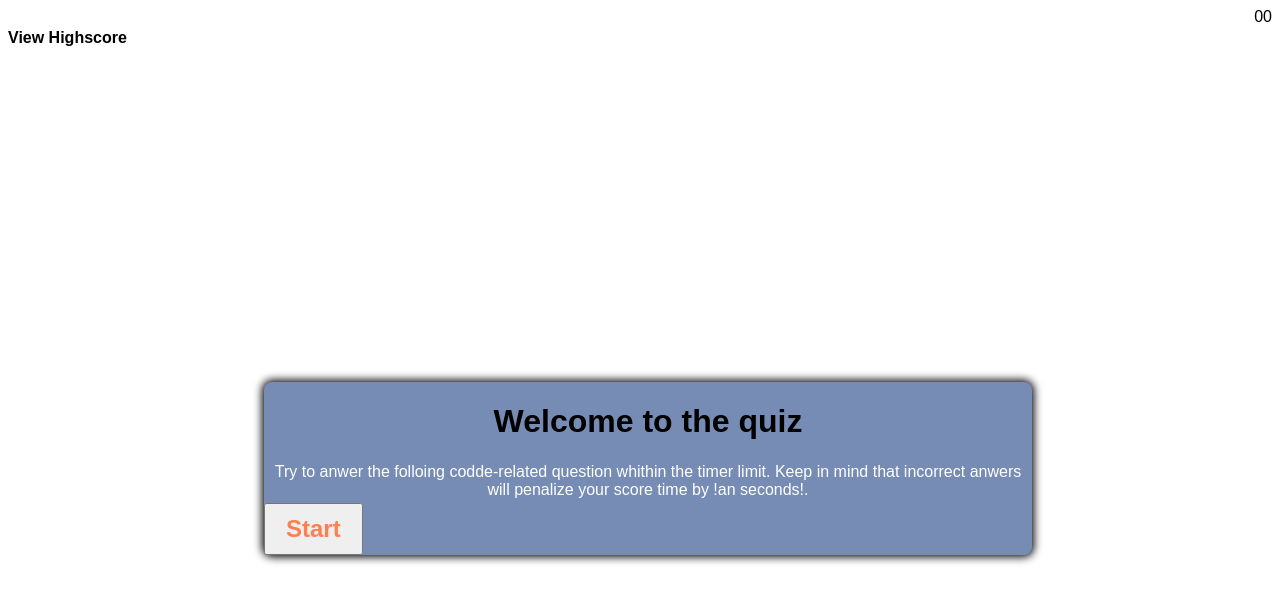
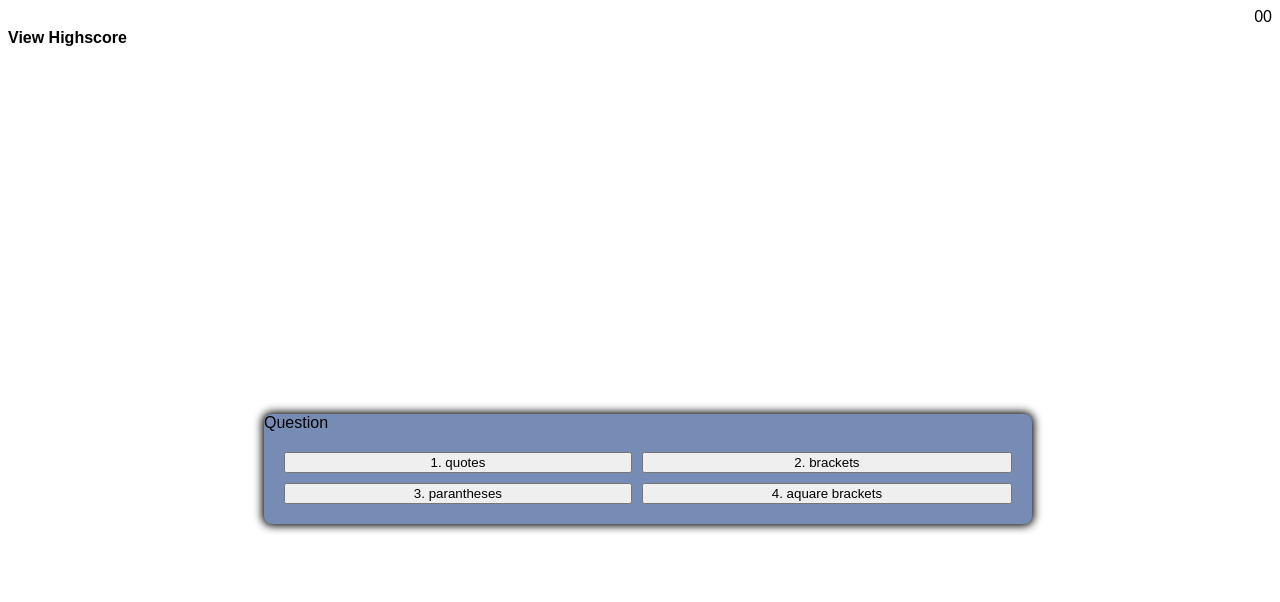
Before and after one commit to will198735/super-timed-quiz, a plain HTML site: page index.html in a window 1280 px wide. Both pictures are taken after a click on the button "Start". Drawn offline with Linux system fonts and the light colour scheme.

Commit message:
modified html add functions javascript

```diff
--- a/assets/script.js
+++ b/assets/script.js
@@ -0,0 +1,20 @@
+var startButton = document.getElementById('start-btn')
+var questionContainerElement = document.getElementById('question-container')
+
+startButton.addEventListener('click', startGame)
+
+function startGame() {
+    console.log('started')
+    startButton.classList.add('hide')
+    questionContainerElement.classList.remove('hide')
+}
+
+
+
+
+function setNextQuestion() {
+
+}
+function selectAnswer() {
+
+}
--- a/index.html
+++ b/index.html
@@ -19,20 +19,20 @@
         <div id="question-container" class="hide">
             <div id="question">Question</div>
             <div id="answer-bottons" class="btn-grid">
-                <button class="btn">answer 1</button>
-                <button class="btn">answer 2</button>
-                <button class="btn">answer 3</button>
-                <button class="btn">answer 4</button>
+                <button class="btn">1. quotes</button>
+                <button class="btn">2. brackets</button>
+                <button class="btn">3. parantheses</button>
+                <button class="btn">4. aquare brackets</button>
 
             </div>
 
         </div>
         <div class="controls">
             <div>
-                <h1>Welcome to the quiz</h1>
-                <p>Try to anwer the folloing codde-related question whithin the timer
+                <!-- <h1>Welcome to the quiz</h1>
+                <p>Try to anwer the folloing code-related question whithin the timer
                     limit. Keep in mind that incorrect anwers will penalize your score time
-                    by !an seconds!.</p>
+                    by !an seconds!.</p> -->
                 <button id="start-btn" class="start-btn btn">Start</button>
             </div>
             <div>
@@ -44,7 +44,8 @@
 
 
     </div>
-    <script defer src="script.js"></script>
-    </main>
+
+</main>
+<script src="assets/script.js"></script>
 </body>
 </html>
```
